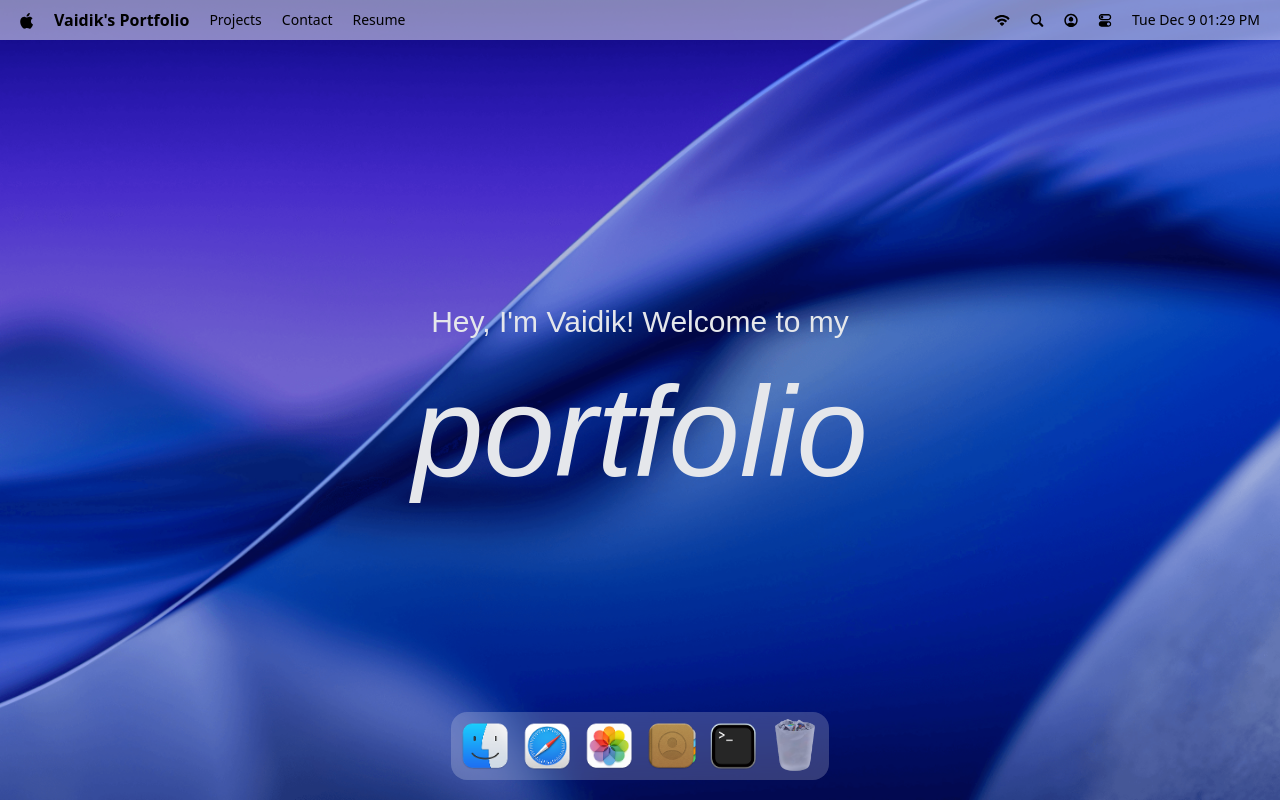
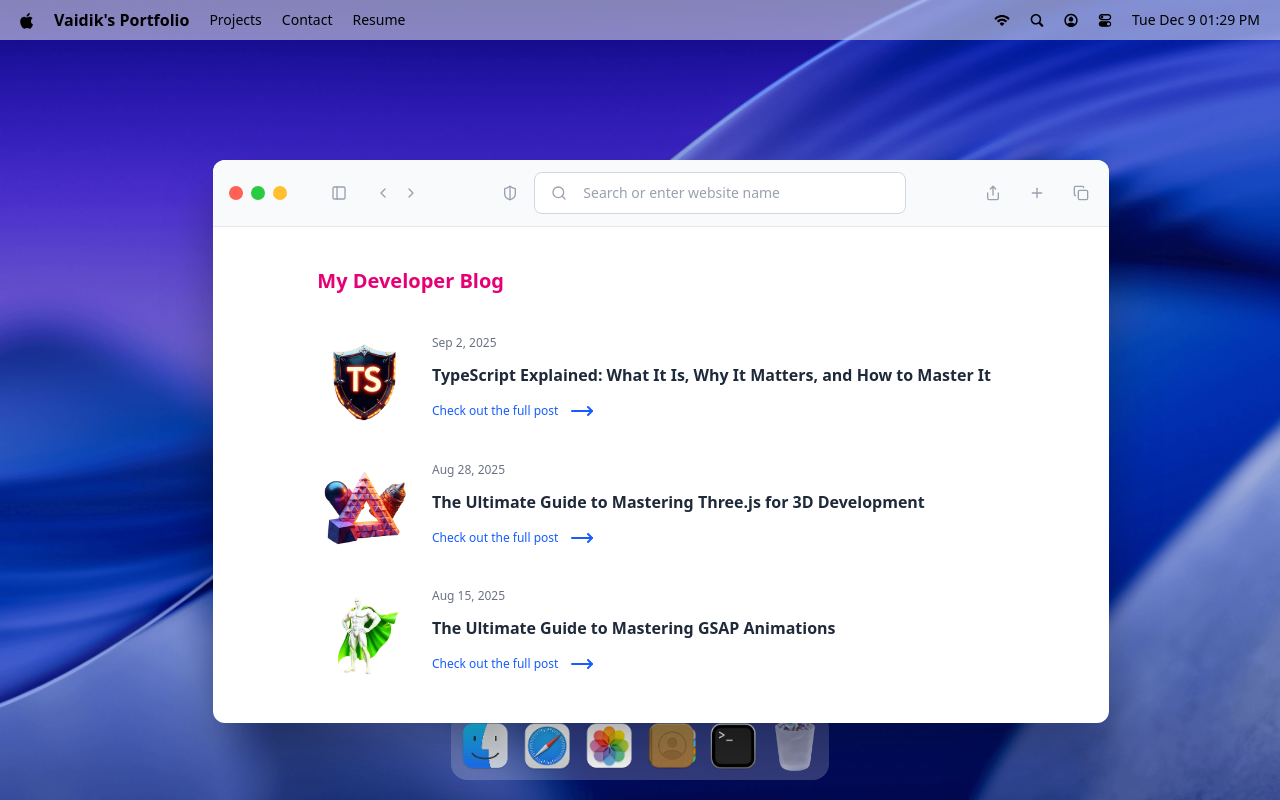
Before and after one commit to VedSher/MacOs_Portfolio, a React (Vite) app: page / in a window 1280 px wide. Both pictures are taken after a click on the button 547 px from the left and 746 px from the top of the page. Built offline with nearby package versions, Linux system fonts and the light colour scheme; a web font is replaced by a local one.

Commit message:
made Safari window and added blog post links

```diff
--- a/src/App.jsx
+++ b/src/App.jsx
@@ -1,4 +1,5 @@
 import { Dock, Navbar, Welcome } from '#components'
+import { Safari } from '#windows'
 import Terminal from '#windows/Terminal'
 import { gsap } from 'gsap'
 import { Draggable } from 'gsap/Draggable'
@@ -14,6 +15,7 @@
       <Dock />
 
       <Terminal />
+      <Safari />
     </main>
   )
 }
--- a/src/constants/index.js
+++ b/src/constants/index.js
@@ -95,7 +95,7 @@
     date: "Aug 15, 2025",
     title: "The Ultimate Guide to Mastering GSAP Animations",
     image: "/images/blog3.png",
-    link: "https://jsmastery.com/blog/the-ultimate-guide-to-mastering-gsap-animations",
+    link: "https://www.linkedin.com/posts/vaidik-shreshth_gsap-taught-me-what-performance-first-activity-7406035402127609856-XAlm?utm_source=share&utm_medium=member_desktop&rcm=ACoAAD1ASB4BfmNydZagDT49gjVaikF20LRFs_A",
   },
 ];
 
--- /dev/null
+++ b/src/windows/Safari.jsx
@@ -0,0 +1,69 @@
+import { WindowControls } from '#components'
+import { blogPosts } from '#constants'
+import WindowWrapper from '#hoc/WindowWrapper'
+import { ChevronLeft, ChevronRight, Copy, MoveRight, PanelLeft, Plus, Search, Share, ShieldHalf } from 'lucide-react'
+import React from 'react'
+
+const Safari = () => {
+  return (
+    <>
+        <div id='window-header'>
+            <WindowControls target="safari"/>
+
+            <PanelLeft className='ml-10 icon' />
+
+            <div className="flex items-center gap-1 ml-5">
+                <ChevronLeft className='icon' />
+                <ChevronRight className='icon' />
+            </div>
+
+            <div className='flex-1 flex-center gap-3'>
+                <ShieldHalf className='icon' />
+
+                <div className="search">
+                    <Search className='icon' />
+
+                    <input
+                        type="text"
+                        placeholder='Search or enter website name'
+                        className='flex-1'
+                    />
+                </div>
+            </div>
+
+            <div className='flex items-center gap-5'>
+                <Share className='icon' />
+                <Plus className='icon' />
+                <Copy className='icon' />
+            </div>
+        </div>
+
+        <div className='blog'>
+            <h2>My Developer Blog</h2>
+
+            <div className="space-y-8">
+                {blogPosts.map(({ id, image, title, date, link }) => (
+                    <div key={id} className="blog-post">
+                        <div className="col-span-2">
+                            <img src={image} alt={title} />
+                        </div>
+
+                        <div className="content">
+                            <p>{date}</p>
+                            <h3>{title}</h3>
+                            <a href={link} target='_blank' rel='noopenernoreferrer'>
+                                Check out the full post <MoveRight
+                                 className='icon-hover' />
+                            </a>
+                        </div>
+                    </div>
+                ))}
+            </div>
+        </div>
+    </>
+  )
+}
+
+const SafariWindow = WindowWrapper(Safari, 'safari');
+
+export default SafariWindow;
--- a/src/windows/index.js
+++ b/src/windows/index.js
@@ -1,3 +1,4 @@
-import Terminal from "./Terminal";
+import Terminal from "#windows/Terminal";
+import Safari from "#windows/Safari";
 
-export { Terminal };
+export { Terminal, Safari };
```
